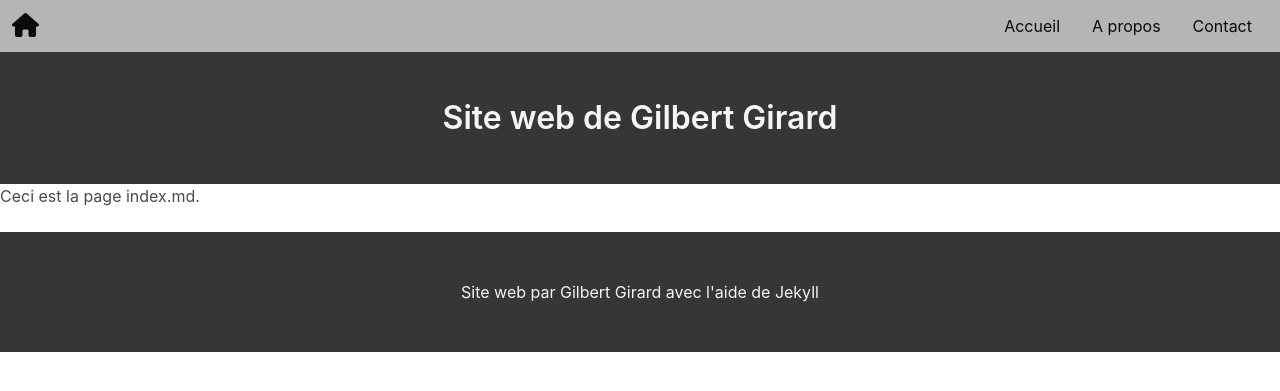
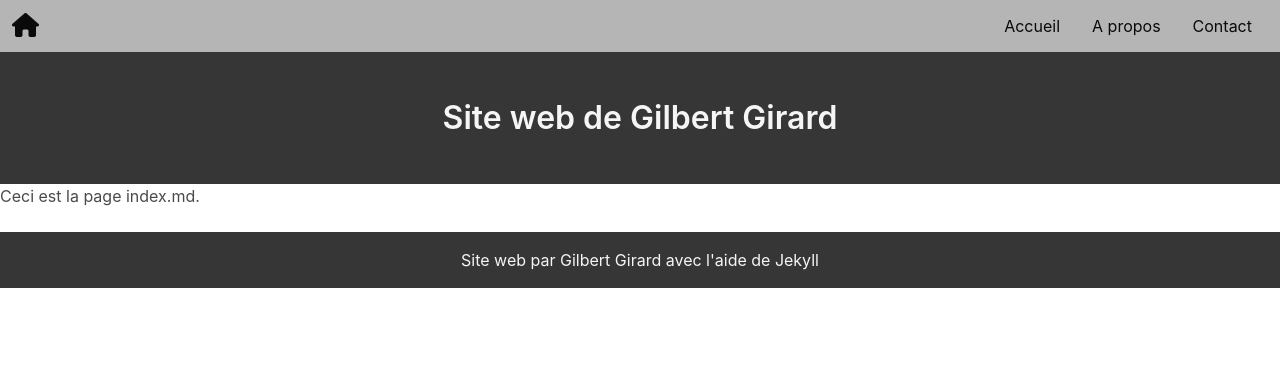
Before and after one commit to gilbiere/jeckyll-1, a Jekyll site: the page built from index.md, in a window 1280 px wide. Shown: the top 391 px of the page. Built offline with Jekyll 4.4.1, drawn with Linux system fonts in a browser that asks for light colours; nearby versions of some CDN libraries.

Commit message:
Update footer.html

```diff
--- a/_includes/footer.html
+++ b/_includes/footer.html
@@ -1,5 +1,5 @@
 <footer>
    <div class="has-text-centered has-background-dark">
-   <h4 class="has-text-white-ter m-4 p-6">Site web par Gilbert Girard avec l'aide de Jekyll</h4>
+   <h4 class="has-text-white-ter m-4 p-4">Site web par Gilbert Girard avec l'aide de Jekyll</h4>
    </div>
 </footer>
```
